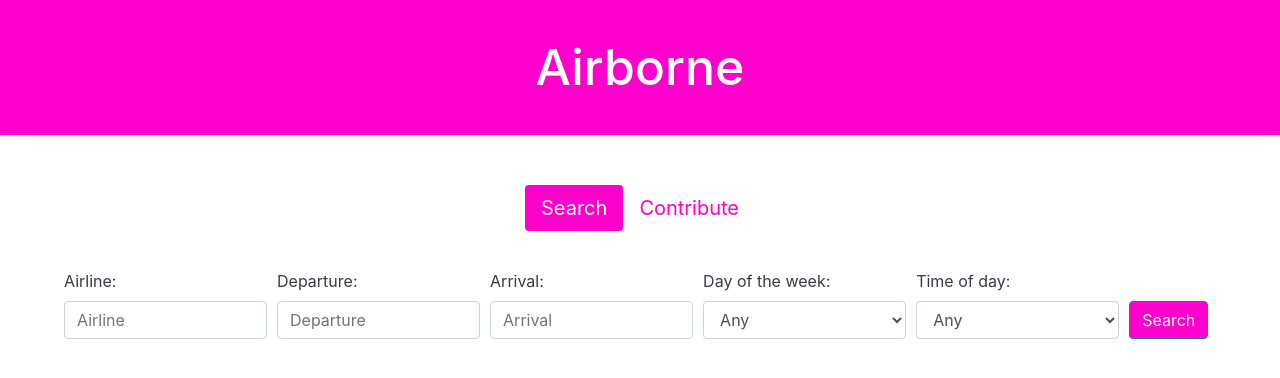
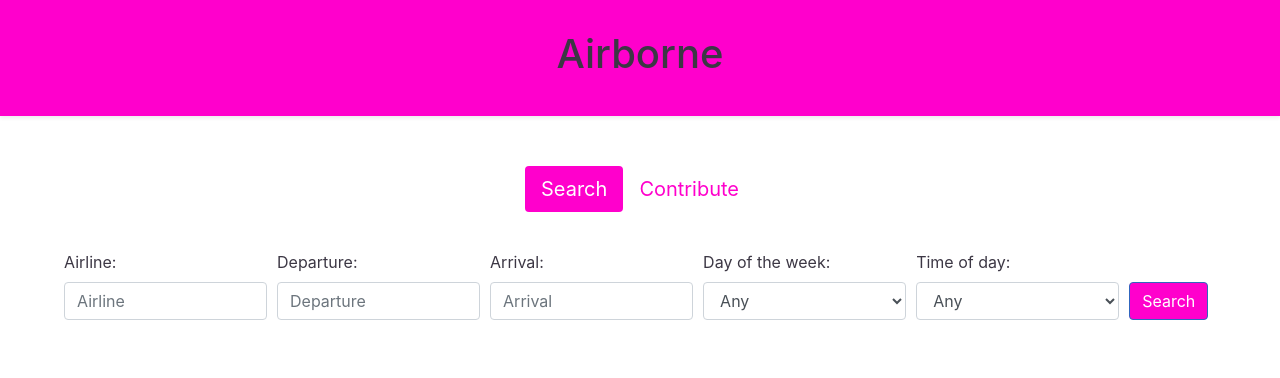
Before and after one commit to sophiazhi/airborne, a React (Create React App) app: page / in a window 1280 px wide. Shown: the top 378 px of the page. Built offline with nearby package versions, Linux system fonts and the light colour scheme.

Commit message:
small change to appropriate h1 html element

```diff
--- a/src/App.js
+++ b/src/App.js
@@ -10,7 +10,7 @@ import Contribute from './Contribute';
 function App() {
   return (
     <div className="App">
-      <div className="header shadow-sm"><h>Airborne</h></div>
+      <div className="header shadow-sm"><h1>Airborne</h1></div>
       <Tabs defaultActiveKey="search" id="main-tabs" variant="pills" className="tabs">
         <Tab eventKey="search" title="Search">
           <Search />
```
